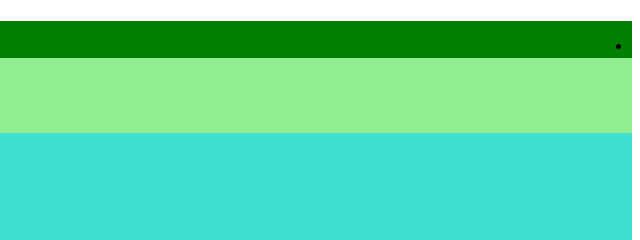
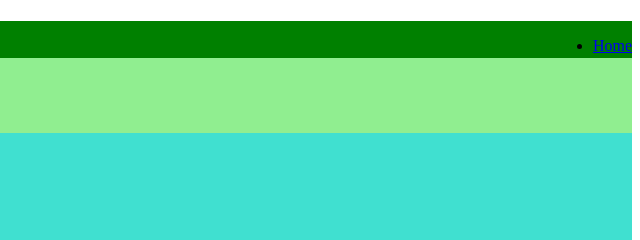
Before and after one commit to James-Jiang1/James-Jiang1.github.io, a plain HTML site: page Index1.html in a window 1280 px wide. Shown: the top 240 px of the page, 640-1280 px from the left. Drawn offline with Linux system fonts and the light colour scheme.

Commit message:
Add files via upload

```diff
--- a/Index1.html
+++ b/Index1.html
@@ -4,9 +4,9 @@
 <div><HEAD>
 <div class="container">
     <nav>
-        <ul>
-            <li><a href="Index1.html"></a></li>
-        </ul>
+        <ul> <li><a href="Index1.html">Home</a></li></ul>
+
+
     </nav></div>
 
 <H1>Enviormental Justice</H1>
```
